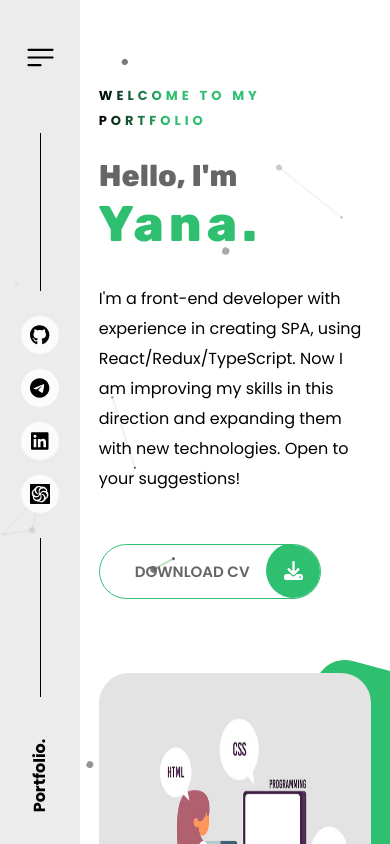
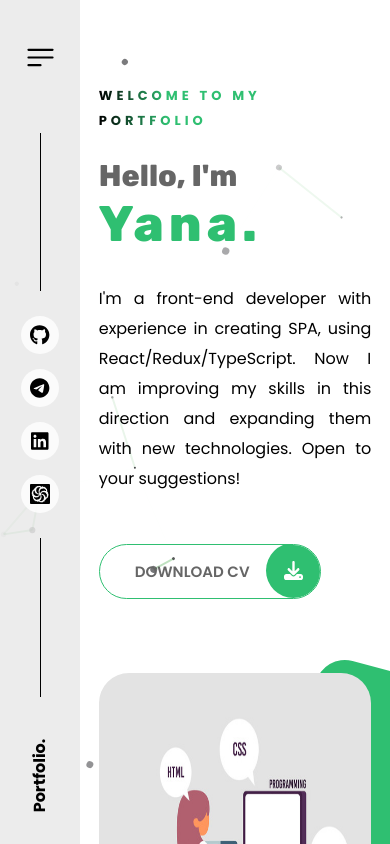
Before and after one commit to yanakorobova/portfolio, a React (Create React App) app: page / in a window 390 px wide. Shown: the top 844 px of the page. Built offline with nearby package versions, Linux system fonts and the light colour scheme.

Commit message:
ref: cleanup code

```diff
--- a/src/components/sections/Intro/Intro.module.scss
+++ b/src/components/sections/Intro/Intro.module.scss
@@ -49,19 +49,23 @@
 
           .connection {
             display: none;
+
             & a {
               @include flex(center, center);
               width: 29px;
               height: 29px;
               color: black;
               font-size: 31px;
+
               &:last-child {
                 display: none;
               }
+
               &:hover {
-                color:  $color-back;
+                color: $color-back;
               }
             }
+
             @media screen and (max-width: 370px) {
               display: block;
               @include flex(flex-start, center);
@@ -85,6 +89,7 @@
             @media screen and (max-width: 370px) {
               margin-bottom: 30px;
             }
+
             & h1 {
               @include title(#666);
               font-size: 30px;
@@ -108,8 +113,10 @@
             .text {
               margin-top: 30px;
               @include text(400, $lH: 30px);
+              @media screen and (max-width: 654px) {
+                text-align: justify;
+              }
             }
-
           }
 
 
```
